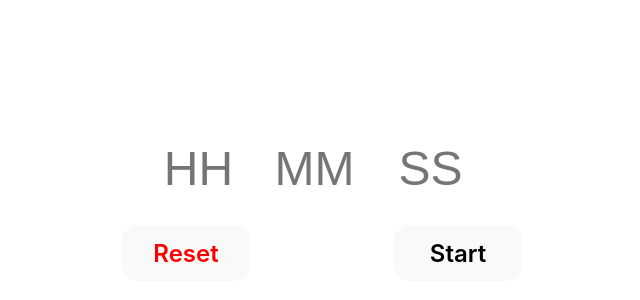
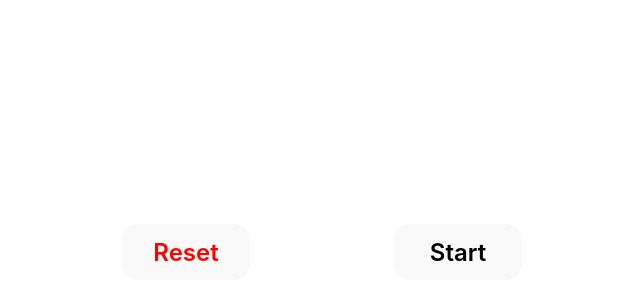
Before and after one commit to bigsaigon333/simple-stopwatch, a React (Vite) app: page / in a window 1280 px wide. Shown: the part 188-488 px from the top of the page, without its empty margins (318-958 px from the left). Built offline with nearby package versions, Linux system fonts and the light colour scheme.

Commit message:
feat: input 보여주는 것을 span으로 대체하다

```diff
--- a/src/InputSection.tsx
+++ b/src/InputSection.tsx
@@ -1,52 +1,62 @@
-import { css } from "@emotion/react";
-import { useEffect, useState } from "react";
+import { css, keyframes } from "@emotion/react";
+import styled from "@emotion/styled";
+import { useEffect, useRef, useState } from "react";
+import useForceRerender from "./hooks/useForceRerender";
 
 interface InputsProps {
   onSubmit: (totalSeconds: number) => void;
 }
 
 export default function InputSection({ onSubmit }: InputsProps): JSX.Element {
-  const [hours, setHours] = useState(0);
-  const [minutes, setMinutes] = useState(0);
-  const [seconds, setSeconds] = useState(0);
+  const [value, setValue] = useState("");
 
-  useEffect(() => {
-    onSubmit(calculateTotalSeconds({ hours, minutes, seconds }));
-  }, [hours, minutes, seconds]);
+  const inputRef = useRef<HTMLInputElement>(null);
+
+  const trigger = useForceRerender();
 
   return (
-    <>
+    <div
+      css={css`
+        position: relative;
+        width: 100%;
+        height: 3rem;
+        padding: 0.25rem;
+        box-sizing: border-box;
+      `}
+      onClick={() => {
+        inputRef.current?.focus();
+        trigger();
+      }}
+    >
+      {value.split("").map((ch, idx) => (
+        <span
+          css={css`
+            font-size: 2rem;
+          `}
+          key={ch + idx}
+        >
+          {ch}
+        </span>
+      ))}
+      {document.activeElement === inputRef.current && <Cursor />}
       <input
-        css={inputCss}
-        type="number"
-        ref={(ref) => ref && ref.value === "0" && (ref.value = "")}
-        value={removeStartingZero(hours)}
-        onChange={(e) => setHours(e.target.valueAsNumber || 0)}
-        placeholder="HH"
-        min="0"
-        max="24"
+        ref={inputRef}
+        css={css`
+          height: 0px;
+          left: 20px;
+          position: absolute;
+          opacity: 0;
+          top: 20px;
+          width: 0;
+          z-index: -2;
+        `}
+        pattern="\d*"
+        value={value}
+        onChange={(e) => setValue(e.target.value)}
+        onBlur={trigger}
+        onFocus={trigger}
       />
-      <input
-        css={inputCss}
-        type="number"
-        ref={(ref) => ref && ref.value === "0" && (ref.value = "")}
-        value={removeStartingZero(minutes)}
-        onChange={(e) => setMinutes(e.target.valueAsNumber || 0)}
-        placeholder="MM"
-        min="0"
-        max="60"
-      />
-      <input
-        css={inputCss}
-        type="number"
-        ref={(ref) => ref && ref.value === "0" && (ref.value = "")}
-        value={removeStartingZero(seconds)}
-        onChange={(e) => setSeconds(e.target.valueAsNumber || 0)}
-        placeholder="SS"
-        min="0"
-        max="60"
-      />
-    </>
+    </div>
   );
 }
 
@@ -66,11 +76,24 @@ function calculateTotalSeconds({
   return (hours * 60 + minutes) * 60 + seconds;
 }
 
-const inputCss = css`
-  width: 7rem;
-  height: 3rem;
-  border: none;
-  background-color: transparent;
-  font-size: 3rem;
-  text-align: center;
+const flicker = keyframes`
+0% {
+  opacity: 0;
+} 75% {
+  opacity: 1;
+}
+100% {
+  opacity: 0.7;
+}
 `;
+
+const Cursor = styled.span`
+  display: inline-block;
+  animation-name: ${flicker};
+  animation-iteration-count: infinite;
+  animation-duration: 0.7s;
+  animation-timing-function: ease-in-out;
+  width: 4px;
+  height: 2rem;
+  background-color: aqua;
+`;
--- /dev/null
+++ b/src/hooks/useForceRerender.ts
@@ -0,0 +1,11 @@
+import { useCallback, useState } from "react";
+
+const useForceRerender = () => {
+  const [, setNumber] = useState(0);
+
+  const trigger = useCallback(() => setNumber((prev) => prev + 1), [setNumber]);
+
+  return trigger;
+};
+
+export default useForceRerender;
```
